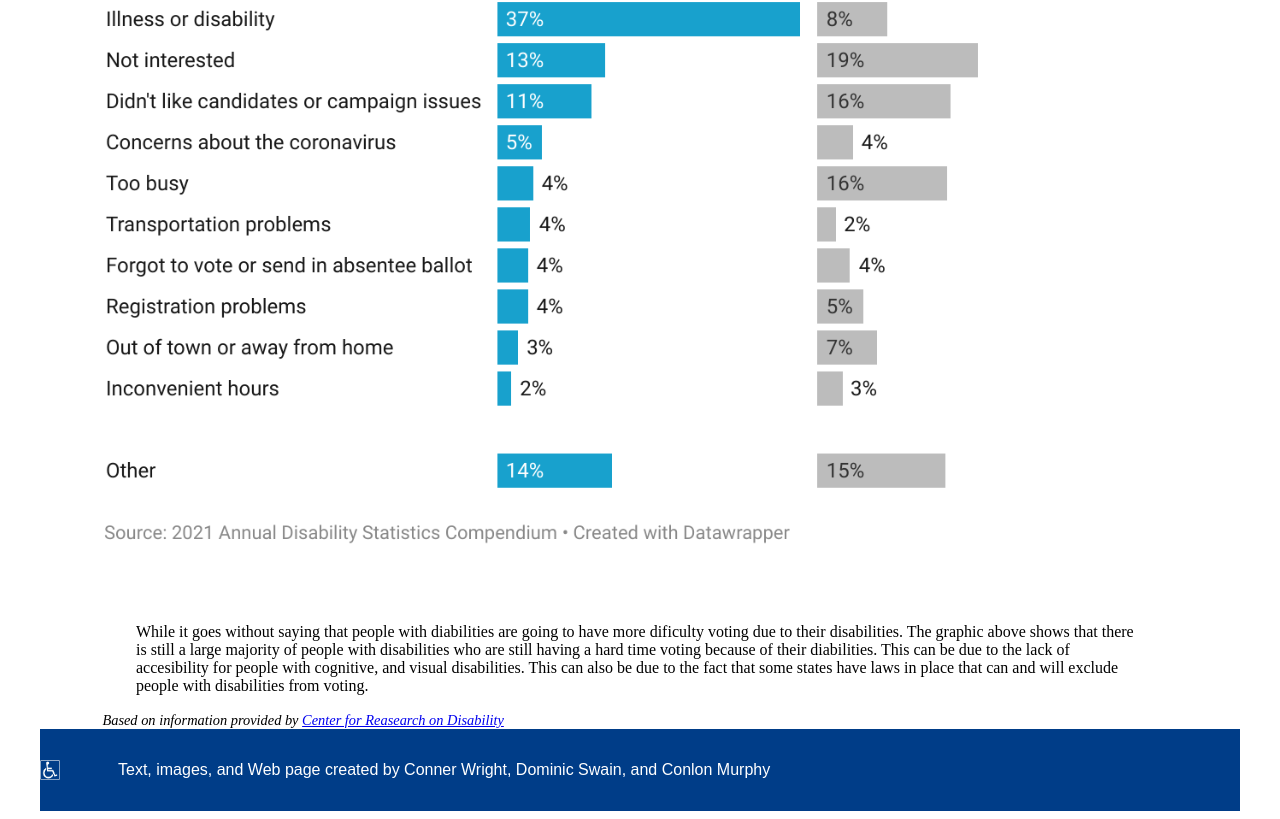
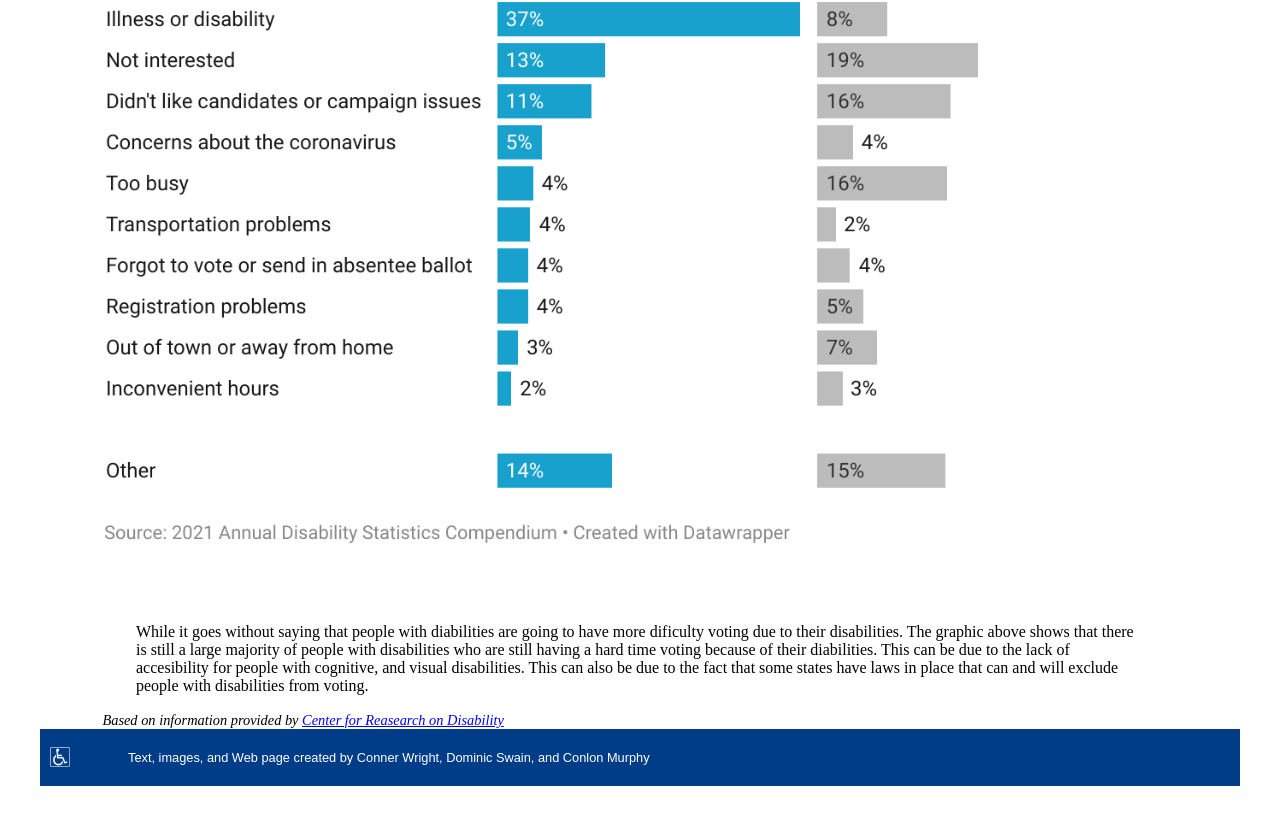
Before and after one commit to KSTombstone/data100_final_project, a plain HTML site: page index.html in a window 1280 px wide. Shown: the part 662-1481 px from the top of the page. After the commit the page ends 1456 px from the top, so only its background shows below. Drawn offline with Linux system fonts and the light colour scheme.

Commit message:
Update style.css

```diff
--- a/css/style.css
+++ b/css/style.css
@@ -27,17 +27,20 @@ section, p{
 footer {
     background-color: #003d88;
     color: white;
-    padding: 1rem 0;
+    padding: 0.5rem 0;
     display: flex;
     justify-content: center;
     align-items: center;
     font-family: Arial, Helvetica, sans-serif;
+    font-size: 0.8rem;
 }
 
 .footer-content {
     display: flex;
     align-items: center;
+    justify-content: flex-start;
     width: 100%;
+    padding: 0 10px;
 }
 
 .footerimg {
@@ -47,6 +50,8 @@ footer {
 
 fp {
     margin: 0;
+    flex-grow: 1;
+    text-align: center;
 }
 
 cite{
```
